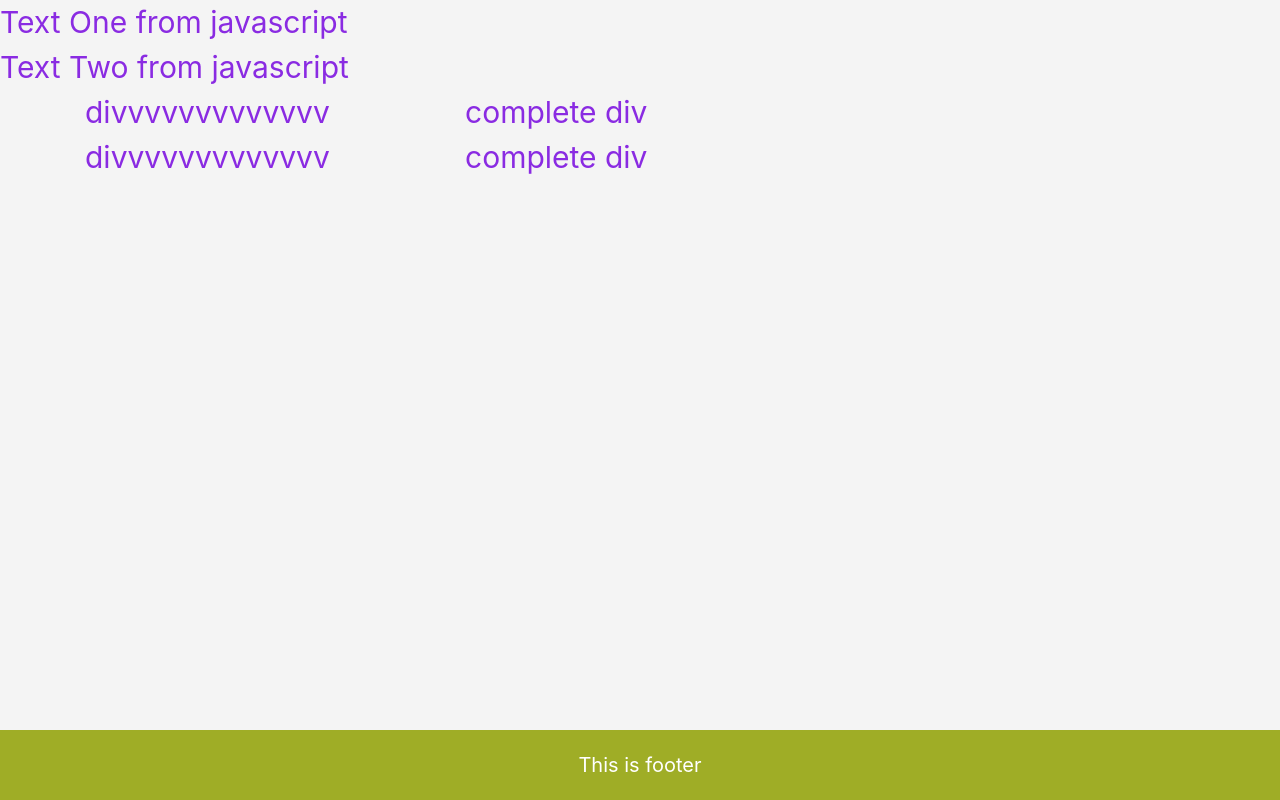
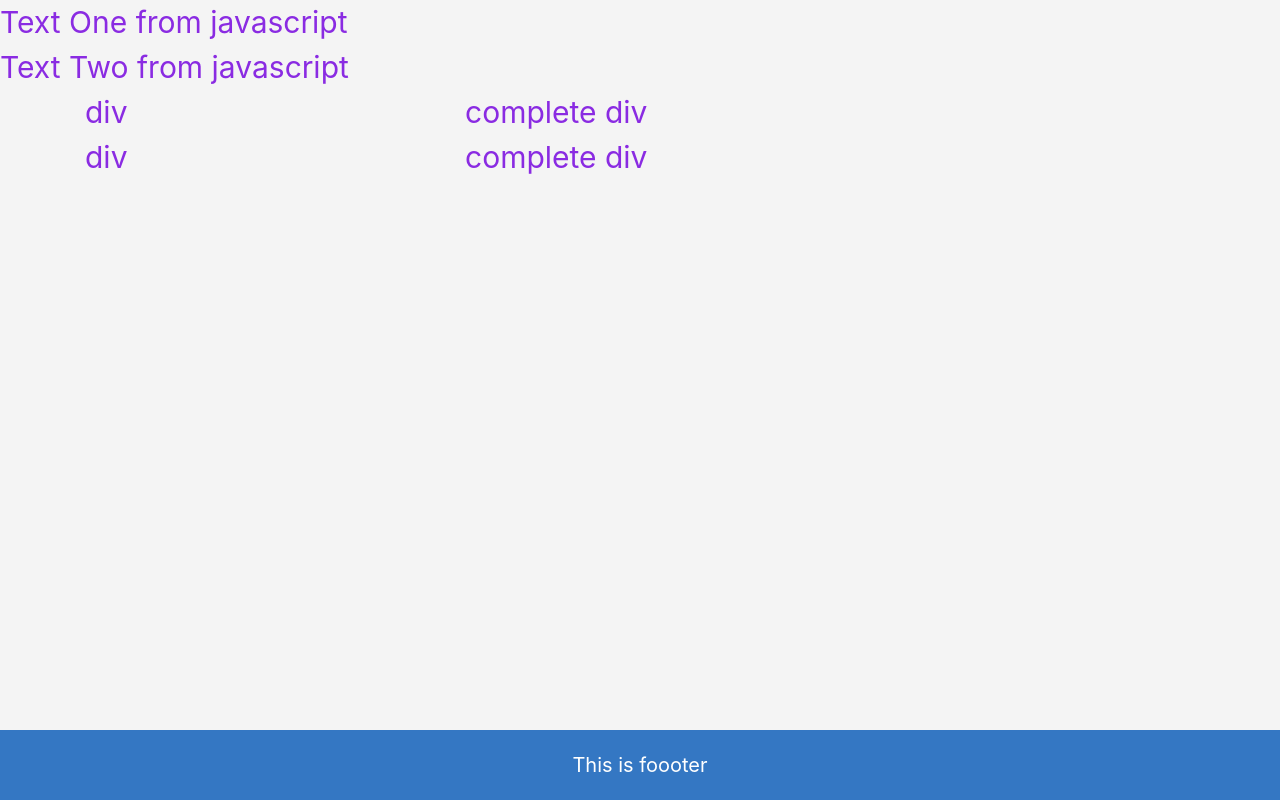
Before and after one commit to ElsayedAbdullah/gulp, a plain HTML site: page index.html in a window 1280 px wide. Drawn offline with nearby package versions, Linux system fonts and the light colour scheme.

Commit message:
Update 2019-07-21T10:24:13.371Z

```diff
--- a/css/style.css
+++ b/css/style.css
@@ -1,3 +1,3 @@
-.bordered-color{display:-webkit-box;display:-ms-flexbox;display:flex;-webkit-transform:rotate(45deg);transform:rotate(45deg);-webkit-transition:-webkit-transform 0.2s ease;transition:-webkit-transform 0.2s ease;transition:transform 0.2s ease;transition:transform 0.2s ease, -webkit-transform 0.2s ease;height:100px;overflow:hidden;font-size:30px}body{font-size:30px;color:blueviolet;background-color:#f4f4f4}footer{background-color:#9fad26;color:#fff;padding:20px;font-size:20px;text-align:center;position:fixed;bottom:0;left:0;width:100%}
+.bordered-color{display:-webkit-box;display:-ms-flexbox;display:flex;-webkit-transform:rotate(45deg);transform:rotate(45deg);-webkit-transition:-webkit-transform 0.2s ease;transition:-webkit-transform 0.2s ease;transition:transform 0.2s ease;transition:transform 0.2s ease, -webkit-transform 0.2s ease;height:100px;overflow:hidden;font-size:30px}body{font-size:30px;color:blueviolet;background-color:#f4f4f4}footer{background-color:#3477c3;color:#fff;padding:20px;font-size:20px;text-align:center;position:fixed;bottom:0;left:0;width:100%}
 
 /*# sourceMappingURL=style.css.map */
--- a/index.html
+++ b/index.html
@@ -11,15 +11,15 @@
     <div class="element" id="two"></div>
     <div class="container">
       <div class="row">
-        <div class="col-md-4">divvvvvvvvvvvvv</div>
+        <div class="col-md-4">div</div>
         <div class="col-md-8">complete div</div>
       </div>
       <div class="row">
-        <div class="col-md-4">divvvvvvvvvvvvv</div>
+        <div class="col-md-4">div</div>
         <div class="col-md-8">complete div</div>
       </div>
     </div>
-    <footer>This is footer</footer>
+    <footer>This is foooter</footer>
     <script src="https://code.jquery.com/jquery-3.3.1.slim.min.js" integrity="sha384-q8i/X+965DzO0rT7abK41JStQIAqVgRVzpbzo5smXKp4YfRvH+8abtTE1Pi6jizo" crossorigin="anonymous"></script>
     <script src="https://cdnjs.cloudflare.com/ajax/libs/popper.js/1.14.7/umd/popper.min.js" integrity="sha384-UO2eT0CpHqdSJQ6hJty5KVphtPhzWj9WO1clHTMGa3JDZwrnQq4sF86dIHNDz0W1" crossorigin="anonymous"></script>
     <script src="https://stackpath.bootstrapcdn.com/bootstrap/4.3.1/js/bootstrap.min.js" integrity="sha384-JjSmVgyd0p3pXB1rRibZUAYoIIy6OrQ6VrjIEaFf/nJGzIxFDsf4x0xIM+B07jRM" crossorigin="anonymous"></script>
```
Also changed, not shown: 1 other file.
